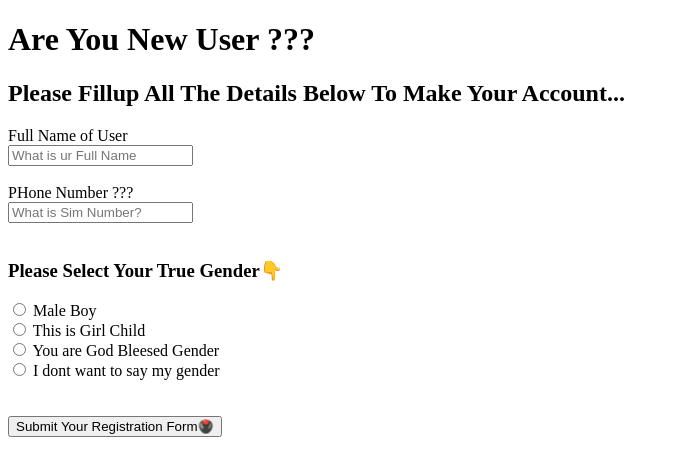
After one commit to RanaUniverse/flask_form_fillup, a Flask app: page /new_registration_form in a window 1280 px wide. The commit adds this page. Shown: the top 476 px of the page, without its empty margins (0-679 px from the left). Run offline with Flask 3, Linux system fonts and the light colour scheme.

Commit message:
user_register

```diff
--- a/main.py
+++ b/main.py
@@ -13,7 +13,7 @@ def home_get():
 @app.get("/note_form_fillup")
 def note_form_page():
     print("A User want to fillup the form")
-    return render_template("note_form_fillup.html")
+    return render_template("/note_related/note_form_fillup.html")
 
 
 # This below will come when user will do form fillup and then press submit
@@ -26,7 +26,7 @@ def submit_note_form():
     note_subject = request.form.get("note_subject")
 
     return render_template(
-        "note_form_submission.html",
+        "/note_related/note_form_submission.html",
         fullname=fullname,
         phone_no=phone_no,
         gender=gender,
@@ -38,7 +38,29 @@ def submit_note_form():
 @app.get("/submit_note_form")
 def wrong_note_submit():
     # This will execute when user will wrongly refresh or visit the url
-    return render_template("note_form_link_get.html")
+    return render_template("/note_related/note_form_link_get.html")
+
+
+@app.get("/new_registration_form")
+def registration_form():
+    print("Someone want to register here.")
+    return render_template("/new_user/registration_form.html")
+
+
+@app.post("/submit_registration_form")
+def submit_registration_form_post():
+    print("A User want to make a new account here")
+
+    fullname = request.form.get("fullname")
+    phone_no = request.form.get("phone_no")
+    gender = request.form.get("gender")
+    # Render template with form data
+    return render_template(
+        "new_user/registration_submit.html",
+        fullname=fullname,
+        phone_no=phone_no,
+        gender=gender,
+    )
 
 
 if __name__ == "__main__":
--- a/templates/index.html
+++ b/templates/index.html
@@ -15,7 +15,10 @@
             Go to Form Note Form Fill-Up Page
         </a>
     </h2>
-    <img src="/static/images/linux_logo.png" alt="This is my logo" width="200" >
+    <img src="/static/images/linux_logo.png" alt="This is my logo" width="200">
+    <h2>
+        <a href="/new_registration_form">Register Your Account in our website</a>
+    </h2>
 </body>
 
 </html>
--- /dev/null
+++ b/templates/new_user/registration_form.html
@@ -0,0 +1,67 @@
+<!DOCTYPE html>
+<html lang="en">
+<head>
+    <meta charset="UTF-8">
+    <meta name="viewport" content="width=device-width, initial-scale=1.0">
+    <title>New User Register</title>
+</head>
+<body>
+    <h1>Are You New User ???</h1>
+    <h2>Please Fillup All The Details Below To Make Your Account...</h2>
+
+
+
+    <form action="submit_registration_form" method="post">
+        <label for="fullname">Full Name of User</label>
+        <br>
+        <input type="text" id="fullname" name="fullname" placeholder="What is ur Full Name">
+        <br><br>
+
+        <label for="phone_no">PHone Number ???</label>
+        <br>
+        <input type="number" id="phone_no" name="phone_no" placeholder="What is Sim Number?" />
+        <br><br>
+
+
+
+
+
+        <h3>Please Select Your True Gender👇</h3>
+
+        <input type="radio" id="male" name="gender" value="MALE">
+        <label for="male">Male Boy</label>
+        <br>
+
+        <input type="radio" id="female" name="gender" value="FEMALE">
+        <label for="female">This is Girl Child</label>
+        <br>
+
+        <input type="radio" id="other" name="gender" value="OTHERS">
+        <label for="other">You are God Bleesed Gender</label>
+        <br>
+
+        <input type="radio" id="nothing" name="gender" value="NOTHING">
+        <label for="nothing">I dont want to say my gender</label>
+        <br><br><br>
+
+
+        <button type="submit">Submit Your Registration Form🖲️</button>
+
+
+
+
+
+    </form>
+
+
+
+
+
+
+
+
+
+
+
+</body>
+</html>
```
Also changed, not shown: templates/new_user/registration_submit.html (added, +44 -0 lines), README.md, templates/note_related/note_form_fillup.html (renamed from templates/note_form_fillup.html), templates/note_related/note_form_link_get.html (renamed from templates/note_form_link_get.html), templates/note_related/note_form_submission.html (renamed from templates/note_form_submission.html).
